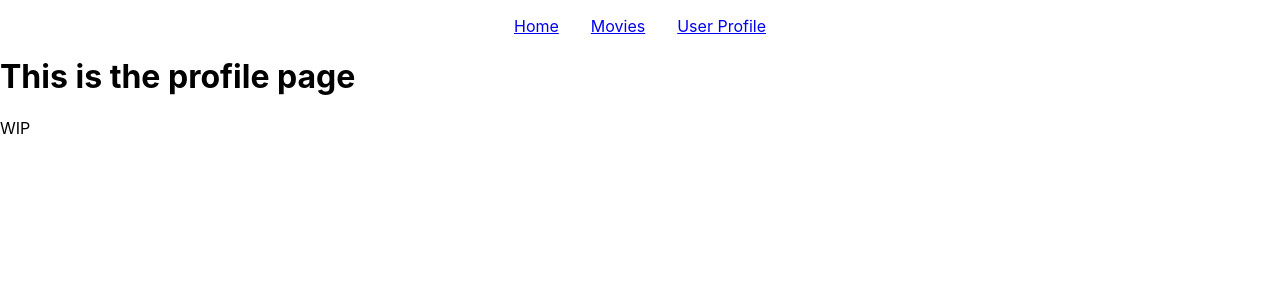
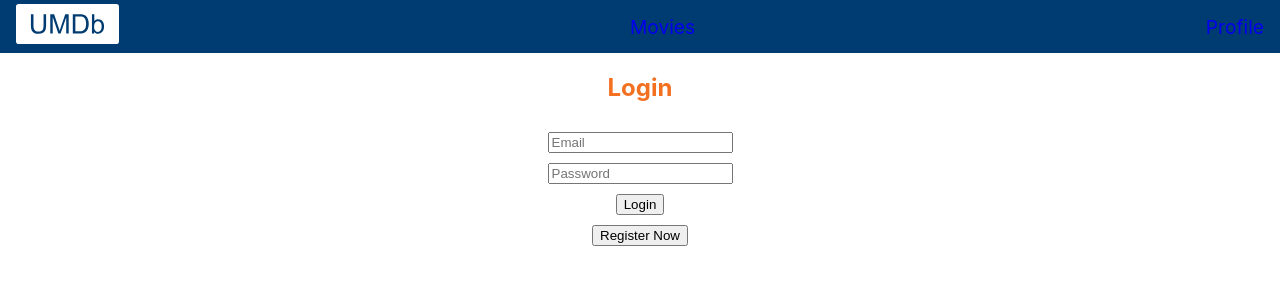
Before and after one commit to danemadsen/CAB230-Assignment-2, a React (Create React App) app: page /userprofile in a window 1280 px wide. Shown: the top 300 px of the page. Built offline with nearby package versions, Linux system fonts and the light colour scheme.

Commit message:
Made pretty

```diff
--- a/src/App.css
+++ b/src/App.css
@@ -1,50 +1,104 @@
-/* LandingPage CSS */
+/* Global CSS */
 
-.landing-page {
+body {
   text-align: center;
+  background-color: white;
+  color: black;
+}
+
+h1{
+  background-color: white;
+  color: #c75c1a;
+}
+
+h2{
+  background-color: white;
+  color: #f37021;
+}
+
+p {
+  background-color: white;
+  color: #0066b9;
+}
+
+nav {
+  background-color: #003c72ff;
+  padding: 0.25rem 0;
+  display: flex;
+  align-items: center; /* Add this line to center the content vertically */
+}
+
+nav img {
+  height: 40px;
+  width: auto;
 }
 
 nav ul {
   display: flex;
-  justify-content: center;
+  justify-content: space-between;
   list-style-type: none;
   padding: 0;
+  margin: 0;
+  width: 100%; /* Add this line to ensure the list items are spaced out properly */
 }
 
 nav li {
   margin: 0 1rem;
+  display: flex;
+  align-items: center; /* Add this line to center the text vertically */
+}
+
+nav li a {
+  font-size: 1.2rem; /* Make the link text bigger */
+  text-decoration: none; /* Remove the underline */
+}
+
+nav li a:hover {
+  text-decoration: underline; /* Show the underline when the user hovers over the link */
+}
+
+
+nav li a:visited {
+  color: white;
 }
 
 /* MoviesPage CSS */
-table {
+.movies-page {
+  max-width: 80%;
+  margin: 0 auto;
+}
+
+.movies-page label {
+  display: block;
+  margin-bottom: 0.5rem;
+  color: #0066b9;
+}
+
+.movies-page table {
   width: 100%;
   border-collapse: collapse;
   margin-top: 1rem;
   margin-bottom: 1rem;
 }
 
-th, td {
+.movies-page th, td {
   padding: 0.5rem;
-  border: 1px solid #ccc;
+  border: 3px solid #456386;
 }
 
-th {
+.movies-page th {
   text-align: left;
-  background-color: #f2f2f2;
+  background-color: rgb(8, 81, 145);
+  color: #f37021; /* Text color for table header */
 }
 
-tr:nth-child(even) {
-  background-color: #f2f2f2;
+.movies-page tr {
+  color: #0066b9;
 }
 
-tr:hover {
-  background-color: #ddd;
+.movies-page tr:hover {
+  background-color: #90dfff;
   cursor: pointer;
-}
-
-.movies-page {
-  max-width: 80%;
-  margin: 0 auto;
 }
 
 .search-form {
@@ -78,4 +132,13 @@ tr:hover {
 .movie-page ul {
   list-style-type: none;
   padding: 0;
+  color: #0066b9;
 }
+
+/* Add this new class to App.css */
+.profile-page {
+  display: flex;
+  flex-direction: column;
+  align-items: center;
+  gap: 10px;
+}
--- a/src/App.js
+++ b/src/App.js
@@ -6,7 +6,7 @@ import MoviesPage from './pages/MoviesPage';
 import MoviePage from './pages/MoviePage';
 import PersonPage from './pages/PersonPage';
 import ProfilePage from './pages/ProfilePage';
-
+import logo from './logo.svg';
 
 function App() {
   return (
@@ -15,13 +15,13 @@ function App() {
         <nav>
           <ul>
             <li>
-              <Link to="/">Home</Link>
+              <Link to="/"><img src={logo} alt="Home" width="40" height="40" /></Link> {/* Use the logo.svg image as the link */}
             </li>
             <li>
               <Link to="/movies">Movies</Link>
             </li>
             <li>
-              <Link to="/userprofile">User Profile</Link>
+              <Link to="/userprofile">Profile</Link>
             </li>
           </ul>
         </nav>
@@ -37,5 +37,4 @@ function App() {
   );
 }
 
-
 export default App;
--- a/src/pages/LandingPage.js
+++ b/src/pages/LandingPage.js
@@ -4,7 +4,7 @@ import '../App.css';
 function LandingPage() {
   return (
     <div className="landing-page">
-      <h1>Welcome to My Movie App</h1>
+      <h1>University Movie Data Base</h1>
       <p>This app allows you to search for movies and learn more about the people involved in making them. Get started by clicking on the Movies link above.</p>
     </div>
   );
--- a/src/pages/MoviePage.js
+++ b/src/pages/MoviePage.js
@@ -20,18 +20,26 @@ function MoviePage() {
           <img src={movie.poster} alt={`${movie.title} poster`} />
           <h1>{movie.title}</h1>
           <p>Year: {movie.year}</p>
-          <p>IMDb Rating: {movie.ratings.find(rating => rating.source === "Internet Movie Database")?.value}</p>
           <p>Box Office: ${movie.boxoffice.toLocaleString()}</p>
           <p>Runtime: {movie.runtime} minutes</p>
           <p>Genres: {movie.genres.join(', ')}</p>
           <p>Country: {movie.country}</p>
-          <p>Plot: {movie.plot}</p>
-          <h2>Principals:</h2>
+          <h2>Plot: </h2>
+          <p>{movie.plot}</p>
+          <h2>Cast:</h2>
           <ul>
             {movie.principals.map(principal => (
               <li key={principal.id}>
                 {principal.name} ({principal.category})
                 {principal.characters.length > 0 ? ` - ${principal.characters.join(', ')}` : ''}
+              </li>
+            ))}
+          </ul>
+          <h2>Ratings:</h2>
+          <ul>
+            {movie.ratings.map(rating => (
+              <li key={rating.source}>
+                {rating.source}: {rating.value}
               </li>
             ))}
           </ul>
--- a/src/pages/ProfilePage.js
+++ b/src/pages/ProfilePage.js
@@ -1,12 +1,115 @@
-import React from 'react';
+import React, { useState, useEffect } from 'react';
+import { POST_Login, POST_Register, POST_Logout } from '../API';
+import '../App.css'
 
-function ProfilePage() {
-  return (
-    <div>
-      <h1>This is the profile page</h1>
-      <p>WIP</p>
-    </div>
-  );
-}
+const ProfilePage = () => {
+  const [authStatus, setAuthStatus] = useState(false);
+  const [email, setEmail] = useState('');
+  const [password, setPassword] = useState('');
+  const [passwordConfirm, setPasswordConfirm] = useState('');
+  const [isRegister, setIsRegister] = useState(false);
+
+  useEffect(() => {
+    // Check if the user is logged in when the component mounts
+    // For example, check if the access token is stored in localStorage
+    const isLoggedIn = localStorage.getItem('accessToken') ? true : false;
+    setAuthStatus(isLoggedIn);
+  }, []);
+
+  const handleLogin = async () => {
+    const result = await POST_Login(email, password);
+    if (result.success) {
+      // Store the access tokens in localStorage or another secure place
+      localStorage.setItem('accessToken', result.bearerToken.token);
+      localStorage.setItem('refreshToken', result.refreshToken.token);
+      setAuthStatus(true);
+    } else {
+      alert(result.message);
+    }
+  };
+
+  const handleRegister = async () => {
+    if (password !== passwordConfirm) {
+      alert('Passwords do not match');
+      return;
+    }
+    const result = await POST_Register(email, password);
+    if (result.success) {
+      setIsRegister(false);
+      alert('Registration successful, please log in');
+    } else {
+      alert(result.message);
+    }
+  };
+
+  const handleLogout = async () => {
+    const refreshToken = localStorage.getItem('refreshToken');
+    const result = await POST_Logout(refreshToken);
+    if (result.success) {
+      localStorage.removeItem('accessToken');
+      localStorage.removeItem('refreshToken');
+      setAuthStatus(false);
+    } else {
+      alert(result.message);
+    }
+  };
+
+  if (authStatus) {
+    return (
+      <div className="profile-page">
+        <h2>Welcome, {email}</h2>
+        <button onClick={handleLogout}>Logout</button>
+      </div>
+    );
+  } else {
+    return (
+      <div className="profile-page">
+        {isRegister ? (
+          <>
+            <h2>Register</h2>
+            <input
+              type="email"
+              placeholder="Email"
+              value={email}
+              onChange={(e) => setEmail(e.target.value)}
+            />
+            <input
+              type="password"
+              placeholder="Password"
+              value={password}
+              onChange={(e) => setPassword(e.target.value)}
+            />
+            <input
+              type="password"
+              placeholder="Confirm Password"
+              value={passwordConfirm}
+              onChange={(e) => setPasswordConfirm(e.target.value)}
+            />
+            <button onClick={handleRegister}>Register</button>
+            <button onClick={() => setIsRegister(false)}>Back to Login</button>
+          </>
+        ) : (
+          <>
+            <h2>Login</h2>
+            <input
+              type="email"
+              placeholder="Email"
+              value={email}
+              onChange={(e) => setEmail(e.target.value)}
+            />
+            <input
+              type="password"
+              placeholder="Password"
+              value={password}
+              onChange={(e) => setPassword(e.target.value)}
+            />
+            <button onClick={handleLogin}>Login</button>
+            <button onClick={() => setIsRegister(true)}>Register Now</button>
+          </>
+        )}
+      </div>
+    );
+  }
+};
 
 export default ProfilePage;
```
Also changed, not shown: src/logo.svg, src/logoOLD.svg (added).
